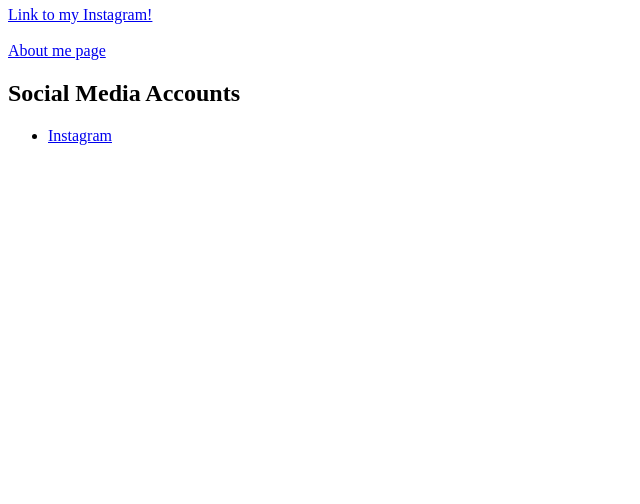
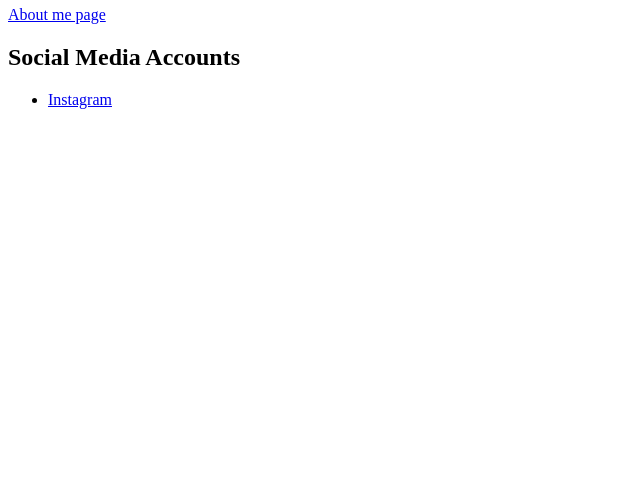
Before and after one commit to jpretrospect/johnadragna.com, a plain HTML site: page index.html in a window 1280 px wide. Shown: the part 296-800 px from the top of the page, without its empty margins (0-640 px from the left). Drawn offline with Linux system fonts and the light colour scheme.

Commit message:
Clean up index.html by removing duplicates
Removed duplicate Instagram link and extra line breaks.

```diff
--- a/index.html
+++ b/index.html
@@ -15,10 +15,6 @@
     <img src="jplogo.png" alt="JP's Logo" width="200px">
     <br>
 
-    <br>
-    <a href="https://www.instagram.com/jp_retrospect/">Link to my Instagram!</a>
-
-    <br>
     <br>
     <a href="about.html">About me page</a>
 
```
